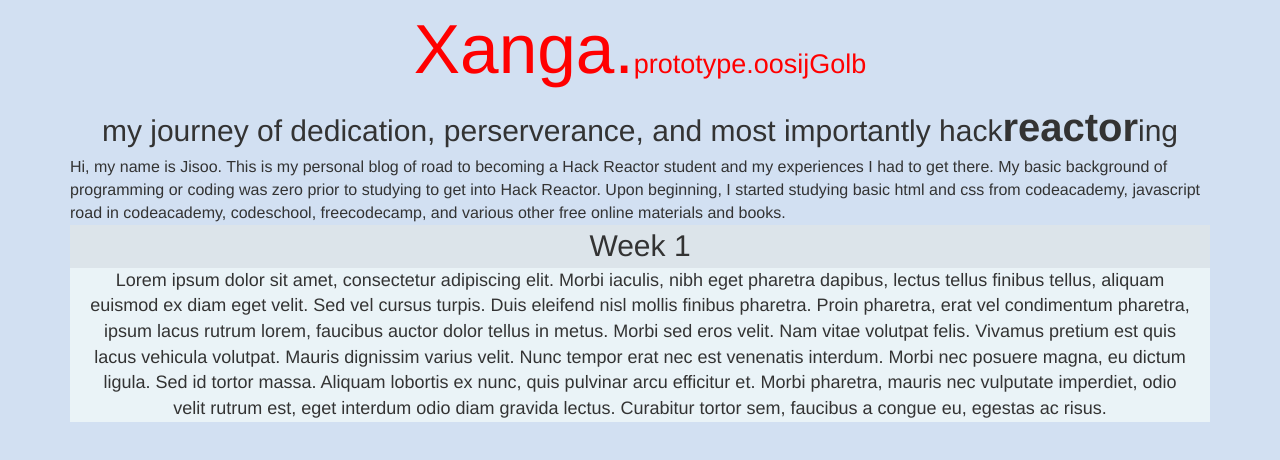
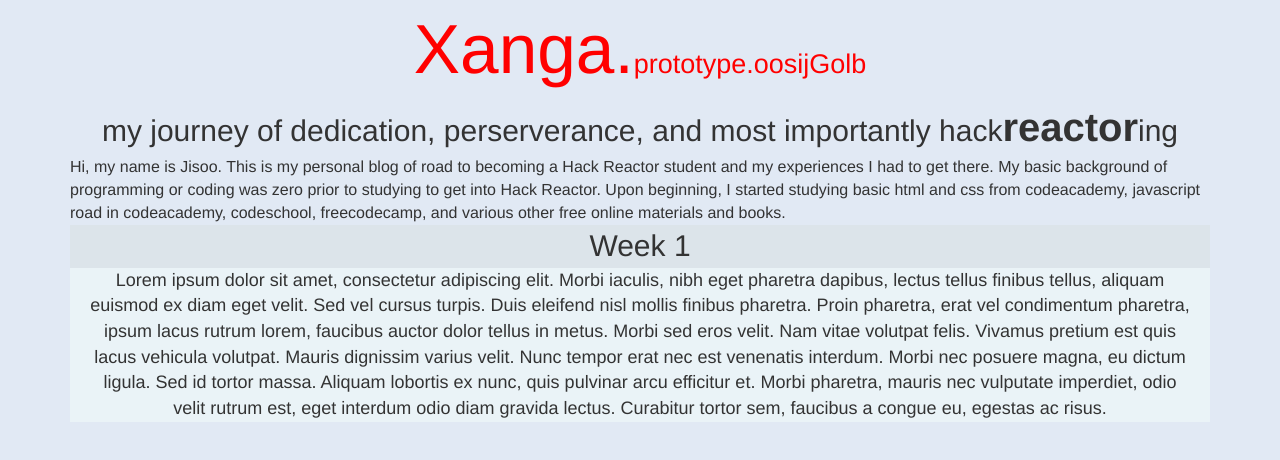
Before and after one commit to jyoon006/myblog, a plain HTML site: page index.html in a window 1280 px wide. Drawn offline with nearby package versions, Linux system fonts and the light colour scheme; a script that the page names is missing.

Commit message:
updated bg color/ testing git

```diff
--- a/css/style.css
+++ b/css/style.css
@@ -5,7 +5,7 @@ header {
 }
 
 body {
-	background-color: #D2E0F2;
+	background-color: #E1E9F4;
 }
 .header-beg {
 	font-size: 2.571em;
```
